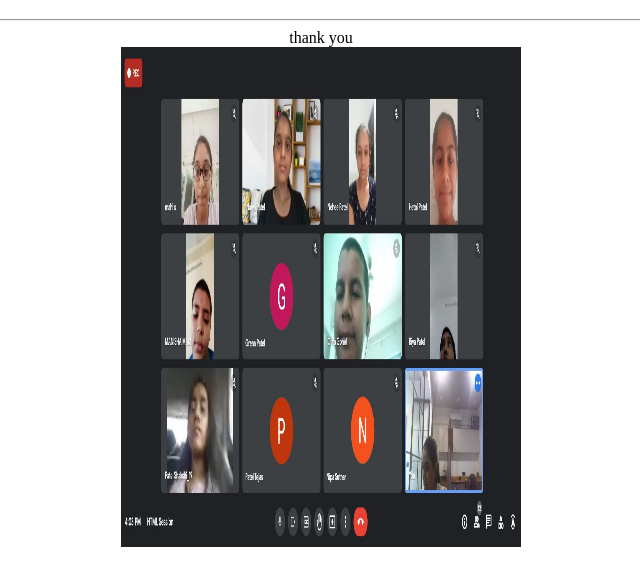
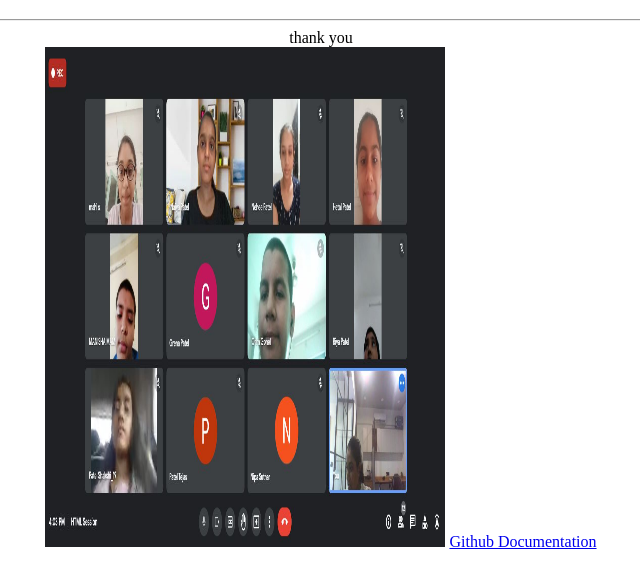
Before and after one commit to malatipatel/malatipatel.github.io, a plain HTML site: page index.html in a window 1280 px wide. Shown: the part 87-672 px from the top of the page, without its empty margins (319-959 px from the left). Drawn offline with Linux system fonts and the light colour scheme.

Commit message:
Update index.html
link added

```diff
--- a/index.html
+++ b/index.html
@@ -5,4 +5,5 @@
 <hr>
 thank you<br>
   <img src="rr.JPG" alt="screenshot" width="400" height="500">
+  <a href="github/index.html">Github Documentation</a>
 </center>
```
